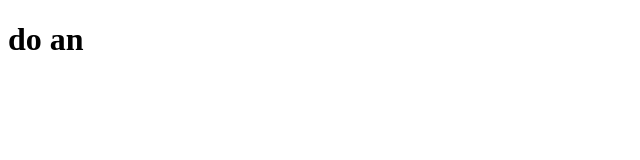
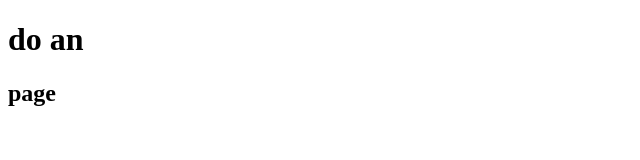
Before and after one commit to garricktranf/doantest, a plain HTML site: page index.html in a window 1280 px wide. Shown: the full height of the page, 0-640 px from the left. Drawn offline with Linux system fonts and the light colour scheme.

Commit message:
test sua ten

```diff
--- a/index.html
+++ b/index.html
@@ -10,6 +10,7 @@
 
 <body>
     <h1>do an</h1>
+    <h2>page</h2>
 </body>
 
 </html>
```
